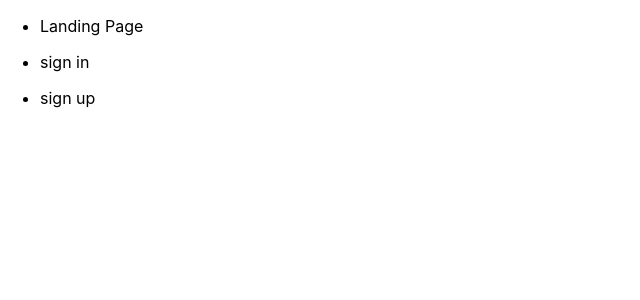
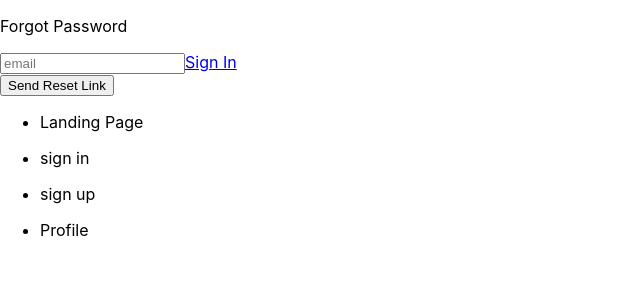
Before and after one commit to AustinD14/recurring-todo-s, a React (Create React App) app: page /forgot-password in a window 1280 px wide. Shown: the top 300 px of the page, without its empty margins (0-640 px from the left). Built offline with nearby package versions, Linux system fonts and the light colour scheme.

Commit message:
adding private Routes

```diff
--- a/src/App.js
+++ b/src/App.js
@@ -2,6 +2,8 @@ import { BrowserRouter as Router, Routes, Route } from "react-router-dom";
 import { ToastContainer } from "react-toastify";
 import "react-toastify/dist/ReactToastify.css";
 import Navbar from "./components/Navbar";
+import PrivateRoute from "./components/PrivateRoute";
+import LandingPage from "./pages/LandingPage";
 import SignIn from "./pages/SignIn";
 import SignUp from "./pages/SignUp";
 import Profile from "./pages/Profile";
@@ -12,10 +14,13 @@ function App() {
     <>
       <Router>
         <Routes>
-          <Route path="sign-in" element={<SignIn />} />
-          <Route path="sign-up" element={<SignUp />} />
-          <Route path="forgot-password" element={<ForgotPassword />} />
-          <Route path="profile" element={<Profile />} />
+          <Route path="/" element={<LandingPage />} />
+          <Route path="/sign-in" element={<SignIn />} />
+          <Route path="/sign-up" element={<SignUp />} />
+          <Route path="/forgot-password" element={<ForgotPassword />} />
+          <Route path="/profile" element={<PrivateRoute />}>
+            <Route path="/profile" element={<Profile />} />
+          </Route>
         </Routes>
         <Navbar />
       </Router>
--- a/src/components/Navbar.jsx
+++ b/src/components/Navbar.jsx
@@ -4,7 +4,8 @@ function Navbar() {
   const navigate = useNavigate();
   const location = useLocation();
 
-  const pathMatchRoute = (route) => { // TODO ADD FILL
+  const pathMatchRoute = (route) => {
+    // TODO ADD FILL
     if (route == location.pathname) return true;
   };
 
@@ -21,6 +22,9 @@ function Navbar() {
         <li className="navbarListItem" onClick={() => navigate("/sign-up")}>
           <p>sign up</p>
         </li>
+        <li className="navbarListItem" onClick={() => navigate("/profile")}>
+          <p>Profile</p>
+        </li>
       </ul>
     </footer>
   );
--- /dev/null
+++ b/src/components/PrivateRoute.jsx
@@ -0,0 +1,14 @@
+import { Navigate, Outlet } from "react-router-dom";
+import { useAuthStatus } from "../hooks/useAuthStatus";
+
+const PrivateRoute = () => {
+  const { loggedIn, checkingStatus } = useAuthStatus();
+
+  if (checkingStatus) {
+    return <h3>Loading...</h3>;
+  }
+
+  return loggedIn ? <Outlet /> : <Navigate to="/sign-in" />;
+};
+
+export default PrivateRoute;
--- /dev/null
+++ b/src/hooks/useAuthStatus.js
@@ -0,0 +1,26 @@
+import { useEffect, useState, useRef } from "react";
+import { getAuth, onAuthStateChanged } from "firebase/auth";
+
+export const useAuthStatus = () => {
+  const [loggedIn, setLoggedIn] = useState(false);
+  const [checkingStatus, setCheckingStatus] = useState(true);
+  const isMounted = useRef(true);
+
+  useEffect(() => {
+    if (isMounted) {
+      const auth = getAuth();
+      onAuthStateChanged(auth, (user) => {
+        if (user) {
+          setLoggedIn(true);
+        }
+        setCheckingStatus(false);
+      });
+    }
+
+    return () => {
+      isMounted.current = false;
+    };
+  }, [isMounted]);
+
+  return { loggedIn, checkingStatus };
+};
--- a/src/pages/ForgotPassword.jsx
+++ b/src/pages/ForgotPassword.jsx
@@ -1,5 +1,41 @@
+import { useState } from "react";
+import { Link } from "react-router-dom";
+import { getAuth, sendPasswordResetEmail } from "firebase/auth";
+import { toast } from "react-toastify";
+
 function ForgotPassword() {
-  return <div></div>;
+  const [email, setEmail] = useState("");
+  const onChange = (e) => {};
+
+  const onSubmit = (e) => {
+    e.preventDefault();
+  };
+
+  return (
+    <div>
+      <header>
+        <p>Forgot Password</p>
+      </header>
+      <main>
+        <form onSubmit={onSubmit}>
+          <input
+            type="email"
+            placeholder="email"
+            className="emailInput"
+            id="email"
+            value={email}
+            onChange={onChange}
+          />
+          <Link className="forgotPasswordLink" to="/sign-in">
+            Sign In
+          </Link>
+          <div className="ResetLink">
+            <button className="Reset Button">Send Reset Link</button>
+          </div>
+        </form>
+      </main>
+    </div>
+  );
 }
 
 export default ForgotPassword;
--- /dev/null
+++ b/src/pages/LandingPage.jsx
@@ -0,0 +1,11 @@
+import React from 'react'
+
+function LandingPage() {
+    return (
+        <div>
+
+        </div>
+    )
+}
+
+export default LandingPage
```
